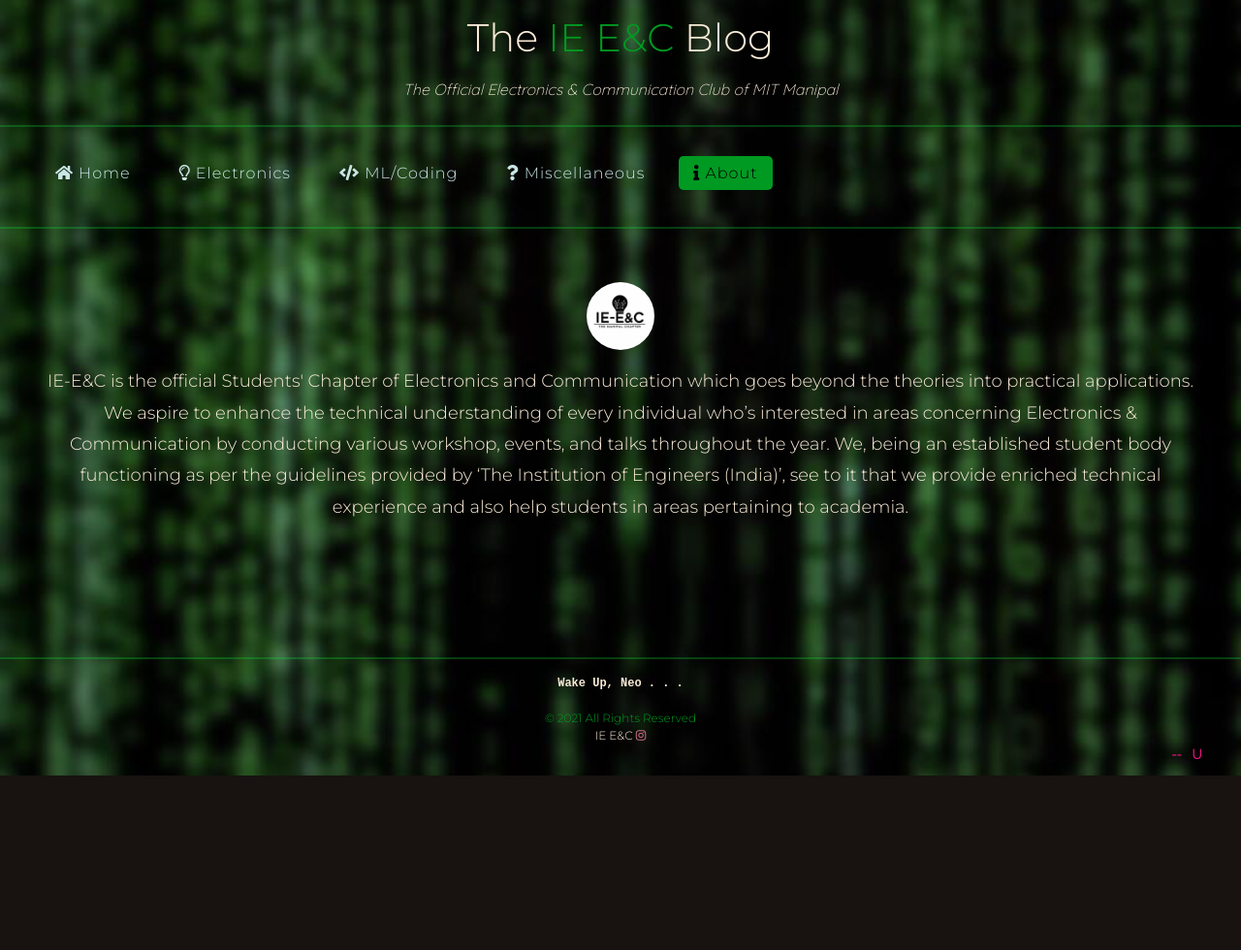
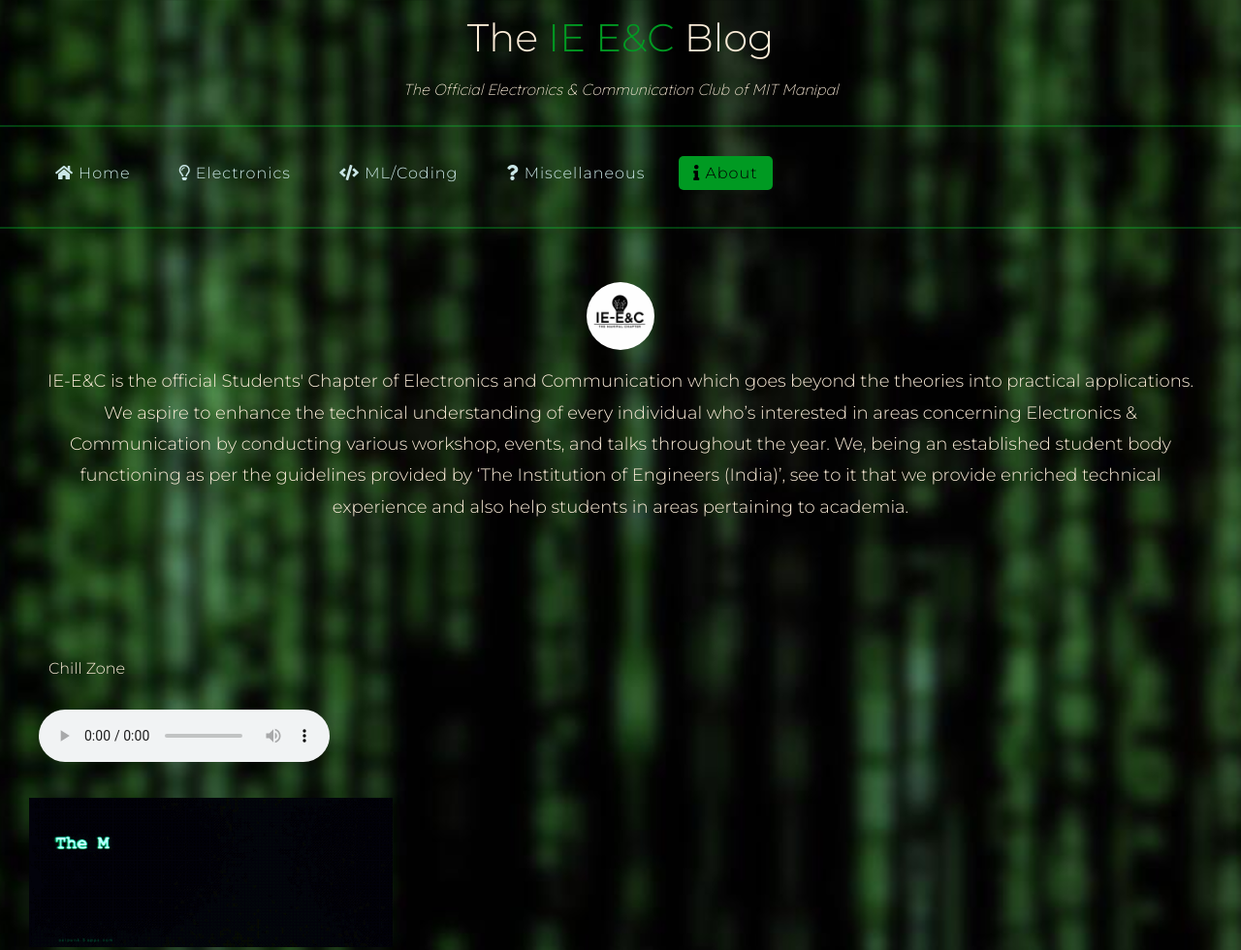
Before and after one commit to udeet27/IE-EnC-Blog, a plain HTML site: page about.html in a window 1280 px wide. Shown: the top 980 px of the page at 97% size. Before the commit the page ends 800 px from the top, so only its background shows below. Drawn offline with nearby package versions, Linux system fonts and the light colour scheme.

Commit message:
Update about.html

```diff
--- a/about.html
+++ b/about.html
@@ -74,7 +74,14 @@
             ‘The Institution of Engineers (India)’, see to it that we provide enriched technical experience and also
             help students in areas pertaining to academia.
         </p>
-
+        <div style="margin-left: 50px; ">Chill Zone</div>
+        <div style="padding-left: 40px; padding-top: 30px;"><audio controls>
+                <source src="White Rabbit Song.m4a" type="audio/mp4">
+                Your browser does not support the audio element.
+            </audio>
+        </div>
+        <div style="padding-left: 30px; padding-top: 30px;"><a href="https://www.youtube.com/watch?v=WANNqr-vcx0"><img
+                    src="matrix.gif" alt="" width="30%" height="30%"></a></div>
     </section>
 
 
```
